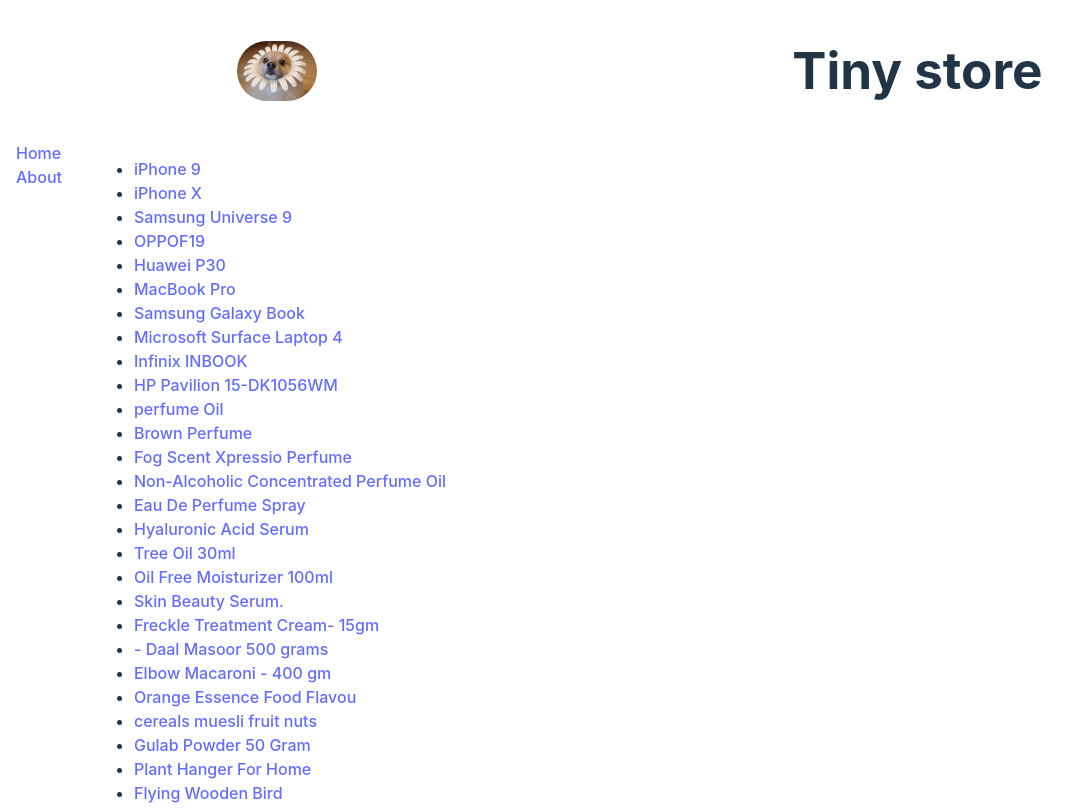
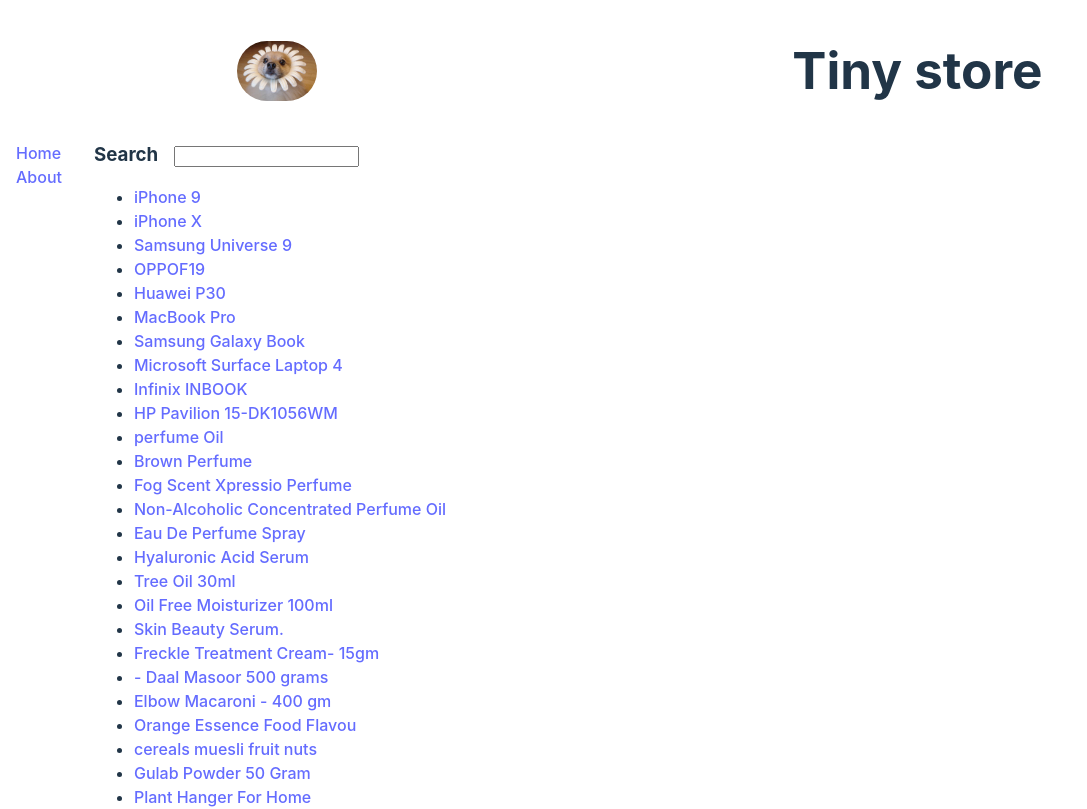
Before and after one commit to TinyjoyTW/E-commerce, a React (Vite) app: page / in a window 1280 px wide. Shown: the top 809 px of the page, without its empty margins (0-1087 px from the left). Built offline with nearby package versions, Linux system fonts and the light colour scheme.

Commit message:
add search bar

```diff
--- a/src/components/Form.jsx
+++ b/src/components/Form.jsx
@@ -19,7 +19,7 @@
   // prevent reloading when clicking on the "save" button
   const handleSubmit = (e) => {
     e.preventDefault();
-    const id = self.crypto.randomUUID();
+    const id = self.crypto.randomUUID(); // generate a unique ID without backend
     const newProduct = { id, title, thumbnail, price, category, description };
     addProduct(newProduct);
   };
--- a/src/components/Pages/HomePage.css
+++ b/src/components/Pages/HomePage.css
@@ -51,3 +51,8 @@
 button[type="submit"]:hover {
   background-color: #2779bd;
 }
+
+.searchbar {
+  display: inline;
+  margin-right: 1rem;
+}
--- a/src/components/Pages/HomePage.jsx
+++ b/src/components/Pages/HomePage.jsx
@@ -2,19 +2,38 @@
 import { useOutletContext } from "react-router-dom";
 import "./HomePage.css";
 import Form from "../Form";
+import { useState } from "react";
 
 export default function HomePage() {
   const [products, setProducts] = useOutletContext();
+  const [search, setSearch] = useState("");
 
   const addNewProduct = (newProduct) => {
     const updatedProducts = [...products, newProduct];
     setProducts(updatedProducts);
   };
 
+  const filteredProducts = products.filter((product) => {
+    if (typeof product.title == "string" && search.length) {
+      return product.title.toLowerCase().includes(search);
+    } else {
+      return true;
+    }
+  });
+
+  const handleSearch = (e) => setSearch(e.target.value);
+
   return (
     <main>
+      <h3 className="searchbar">Search</h3>
+      <input
+        type="text"
+        name="searchbar"
+        value={search}
+        onChange={handleSearch}
+      />
       <ul className="productList">
-        {products.map((product) => {
+        {filteredProducts.map((product) => {
           return (
             <li key={product.id}>
               <Link to={`details/${product.id}`}>{product.title}</Link>
--- a/src/components/Pages/ProductPage.jsx
+++ b/src/components/Pages/ProductPage.jsx
@@ -7,10 +7,8 @@
   const [products, setProducts] = useOutletContext();
   const { productId } = useParams();
   const product = products.find((product) => {
-    return product.id === productId ? true : false;
+    return product.id.toString() === productId ? true : false;
   });
-
-  console.log(productId, products);
 
   function deleteProduct(id) {
     setProducts((productList) => {
```
